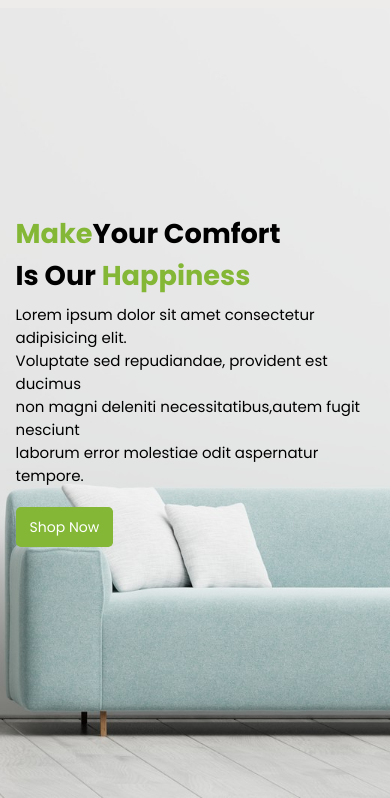
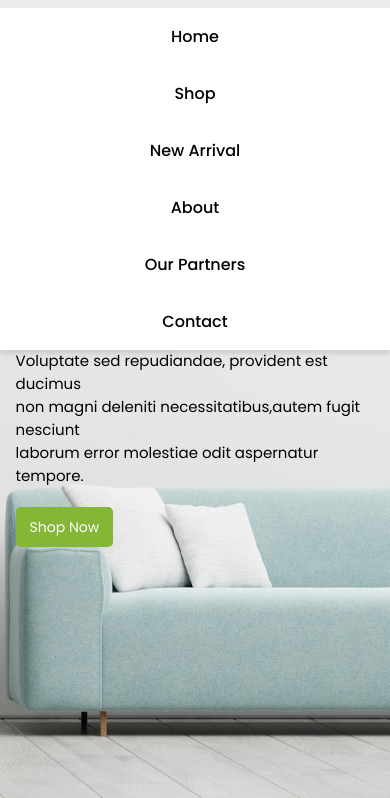
Before and after one commit to harshpatoriya/Brand-X, a plain HTML site: page index.html in a window 390 px wide. Both pictures are taken after a click on the element 358 px from the left and 27 px from the top of the page. Shown: the part 46-844 px from the top of the page. Drawn offline with nearby package versions, Linux system fonts and the light colour scheme.

Commit message:
update menu-icon

```diff
--- a/script.js
+++ b/script.js
@@ -2,11 +2,9 @@ let menu = document.querySelector("#menu-icon");
 let navbar = document.querySelector(".navbar");
 
 menu.onclick = () => {
-  console.log("Menu clicked");
   navbar.classList.toggle("active");
 };
 
 window.onscroll = () => {
-  console.log("Window scrolled");
   navbar.classList.remove("active");
 };
--- a/style.css
+++ b/style.css
@@ -48,6 +48,7 @@ header {
   font-weight: 500;
   color: var(--text-color);
 }
+
 .navbar a:hover {
   color: var(--main-color);
 }
@@ -319,11 +320,12 @@ section {
     transition: 0.2s ease;
   }
   .navbar a {
-    padding: 1.5rem;
+    padding: 1rem;
     display: block;
   }
-  .navbar .active {
+  header .active {
     top: 100%;
+    transition: 2.2s ease;
   }
   .navbar a:hover {
     background: var(--main-color);
```
